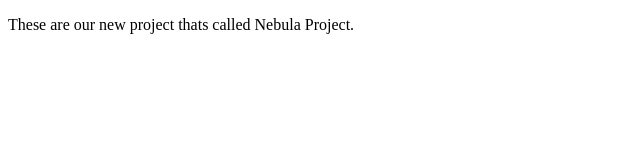
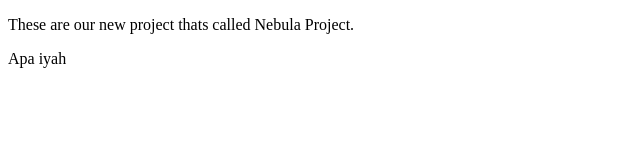
Before and after one commit to E1vein/Nebula-project, a plain HTML site: page index.html in a window 1280 px wide. Shown: the full height of the page, 0-640 px from the left. Drawn offline with Linux system fonts and the light colour scheme.

Commit message:
second choice

```diff
--- a/index.html
+++ b/index.html
@@ -5,4 +5,5 @@
 </head>
 <body>
     <p>These are our new project thats called Nebula Project.</p>
+    <p>Apa iyah</p>
 </body>
```
